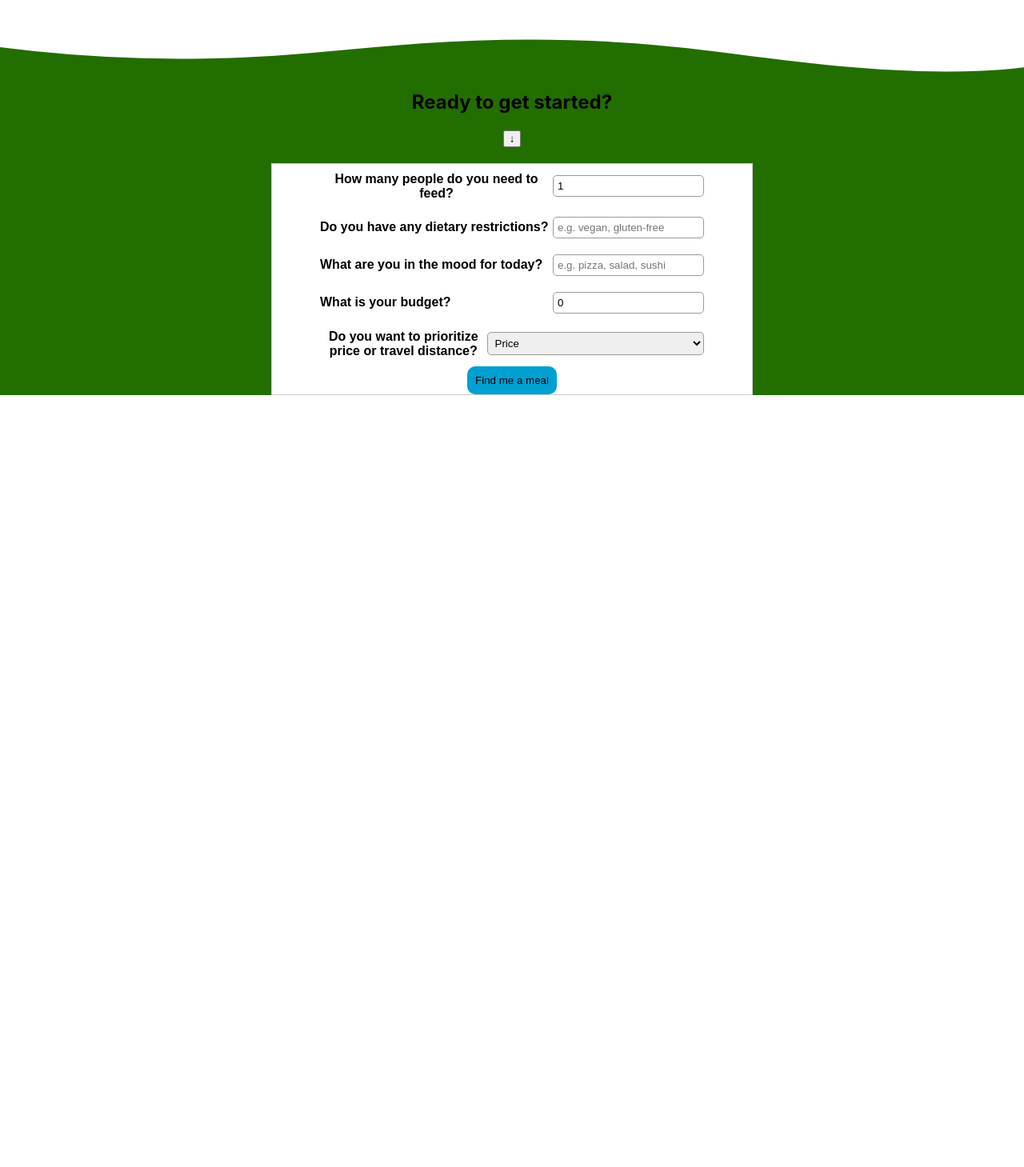
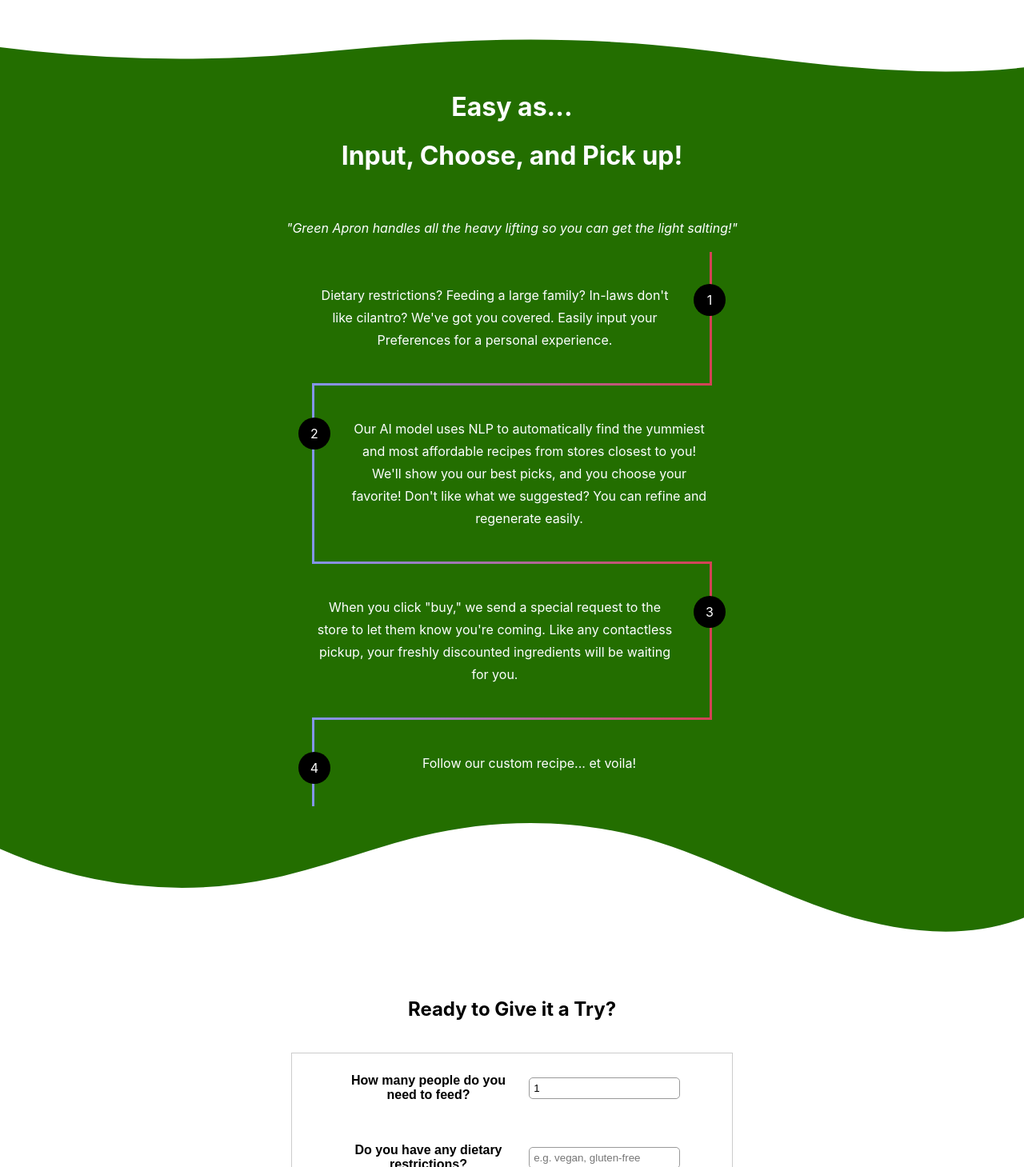
Before and after one commit to zaptrem/green-apron, a React (Create React App) app: page / in a window 1280 px wide. Shown: the part 691-2150 px from the top of the page at 80% size. Before the commit the page ends 1205 px from the top, so only its background shows below. Built offline with nearby package versions, Linux system fonts and the light colour scheme.

Commit message:
Finished landing page and connected test form - Added timeline to front page - Added footer with proper credits - Form shows properly.

```diff
--- a/src/App.css
+++ b/src/App.css
@@ -96,7 +96,127 @@
   opacity: 70%;
 }
 
+
+.scroll-down+.meal-planner-form {
+  background-color: white;
+}
+
+
+
+
+.timeline-head {
+  color: white;
+}
+
+.timeline {
+  min-width: 300px;
+  max-width: 500px;
+  margin: auto;
+  color: white;
+}
+
+.timeline p {
+  font-size: 1em;
+  line-height: 1.75em;
+  border-top: 3px solid;
+  border-image: linear-gradient(to right, #8495EB 0%, #D44255 100%);
+  border-image-slice: 1;
+  border-width: 3px;
+  margin: 0;
+  padding: 40px;
+  counter-increment: section;
+  position: relative;
+
+}
+
+.timeline p:before {
+  content: counter(section);
+  position: absolute;
+  border-radius: 50%;
+  padding: 10px;
+  height: 1.25em;
+  width: 1.25em;
+  background-color: black;
+  text-align: center;
+  line-height: 1.25em;
+  color: white;
+  font-size: 1em;
+}
+
+.timeline p:nth-child(odd) {
+  border-right: 3px solid;
+  padding-left: 0;
+}
+
+.timeline p:nth-child(odd):before {
+  left: 100%;
+  margin-left: -20px;
+}
+
+
+.timeline p:nth-child(even) {
+  border-left: 3px solid;
+  padding-right: 0;
+
+}
+
+.timeline p:nth-child(even):before {
+  right: 100%;
+  margin-right: -20px;
+}
+
+.timeline p:first-child {
+  border-top: 0;
+  border-top-right-radius: 0;
+  border-top-left-radius: 0;
+}
+
+.timeline p:last-child {
+  border-bottom-right-radius: 0;
+  border-bottom-left-radius: 0;
+}
+
+.meal-planner-form {
+  background-color: white;
+  padding: 50px;
+  display: flex;
+  flex-direction: column;
+  align-items: center;
+  justify-content: center;
+
+}
+
+.meal-planner-form h2 {
+  color: black;
+}
+
+.meal-planner-form div {
+  margin: 10px;
+  padding: 10px;
+}
+
+.meal-planner-form input {
+  margin: 10px;
+  border-radius: 5px;
+  border: 1px solid grey;
+}
+
+.meal-planner-form button {
+  margin: 10px;
+  border-radius: 5px;
+  border: 1px solid grey;
+  background-color: #236E00;
+  color: white;
+}
+
 footer {
-  color: black;
-  background-color: white
+  color: white;
+  margin-bottom: 0px;
+  padding-bottom: 20px;
+  padding-top: 10px;
+
 }
+
+footer a {
+  color: white;
+}
--- a/src/App.js
+++ b/src/App.js
@@ -49,27 +49,61 @@
         </div>
       </div>
 
-      <div className="timeline">
 
-      </div>
 
 
       <div className="wavy-line-break" id='break2'>
         <svg data-name="Layer 1" xmlns="http://www.w3.org/2000/svg" viewBox="0 0 1200 120" preserveAspectRatio="none">
           <path d="M321.39,56.44c58-10.79,114.16-30.13,172-41.86,82.39-16.72,168.19-17.73,250.45-.39C823.78,31,906.67,72,985.66,92.83c70.05,18.48,146.53,26.09,214.34,3V0H0V27.35A600.21,600.21,0,0,0,321.39,56.44Z" class="shape-fill"></path>
         </svg>
-      </div><div className="scroll-down">
-        <h2>Ready to get started?</h2>
-        {/* button that scrolls down when clicked */}
-        <button onClick={() => window.scrollTo({ top: 1000, behavior: 'smooth' })}>
-          &#8595;
-        </button>
+      </div><div className="timeline-head">
+
+        <h1>Easy as...</h1>
+        <h1>Input, Choose, and Pick up!</h1>
+        <br /> <br />
+        <em>"Green Apron handles all the heavy lifting so you can get the light salting!"</em>
+        <br /> <br />
+      </div>
+      <div className="timeline">
+        <main>
+          <p>Dietary restrictions? Feeding a large family? In-laws don't like cilantro? We've got you covered. Easily input your Preferences for a personal experience. </p>
+          <p>Our AI model uses NLP to automatically find the yummiest and most affordable recipes from stores closest to you! We'll show you our best picks, and you choose your favorite! Don't like what we suggested? You can refine and regenerate easily. </p>
+          <p>When you click "buy," we send a special request to the store to let them know you're coming. Like any contactless pickup, your freshly discounted ingredients will be waiting for you.</p>
+          <p>Follow our custom recipe... et voila!</p>
+
+          <h3></h3>
+        </main>
+
+
+
       </div>
 
 
+      <div className="wavy-line-break" id='break3'>
+        <svg data-name="Layer 1" xmlns="http://www.w3.org/2000/svg" viewBox="0 0 1200 120" preserveAspectRatio="none">
+          <path d="M321.39,56.44c58-10.79,114.16-30.13,172-41.86,82.39-16.72,168.19-17.73,250.45-.39C823.78,31,906.67,72,985.66,92.83c70.05,18.48,146.53,26.09,214.34,3V0H0V27.35A600.21,600.21,0,0,0,321.39,56.44Z" class="shape-fill"></path>
+        </svg>
+      </div>
+
+
+
+
       <div className='meal-planner-form'>
-        <MealPlannerForm />
+        <h2>Ready to Give it a Try?</h2>
+        {foodList ? <FakeLoader><FoodList /></FakeLoader> : <MealPlannerForm onSubmit={() => setFoodList(true)} />}
+
       </div>
+
+      <footer>
+        <p>
+          Made with <span role="img" aria-label="heart">❤️</span> by
+          Gabriella Best, Ming DeMers, Ryan Tremblay, and Danish, for Cornell's Digital Ag Hackathon</p>
+        <em>
+          <p>Developed in Node JS with the OpenAI API.</p>
+        </em>
+        <p>
+          <a href="mailto:mtd64@cornell.edu">Contact us</a> | Copyright 2023 </p>
+      </footer>
     </div>
   );
 }
--- a/src/MealPlannerForm.js
+++ b/src/MealPlannerForm.js
@@ -44,7 +44,7 @@
       </div>
       <div>
         <label htmlFor="diet">Do you have any dietary restrictions?</label>
-        <input id="diet" type="text" placeholder="e.g. vegan, gluten-free" {...diet} />
+        <input id="diet" type="text" placeholder="e.g. I'm vegan, gluten-free and don't like..." {...diet} />
       </div>
       <div>
         <label htmlFor="mood">What are you in the mood for today?</label>
```
